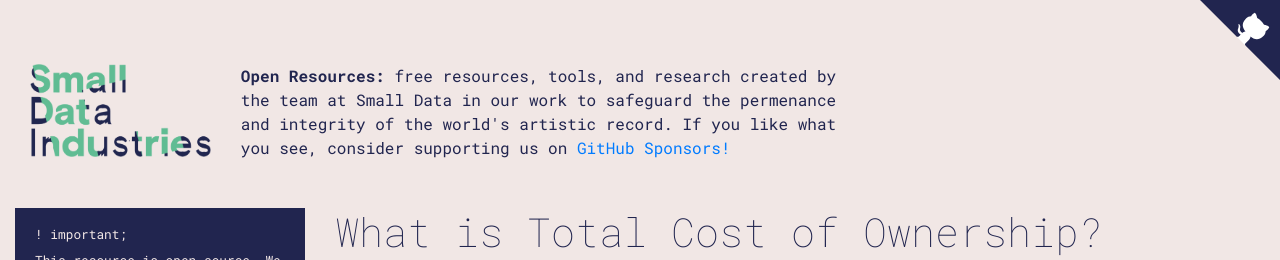
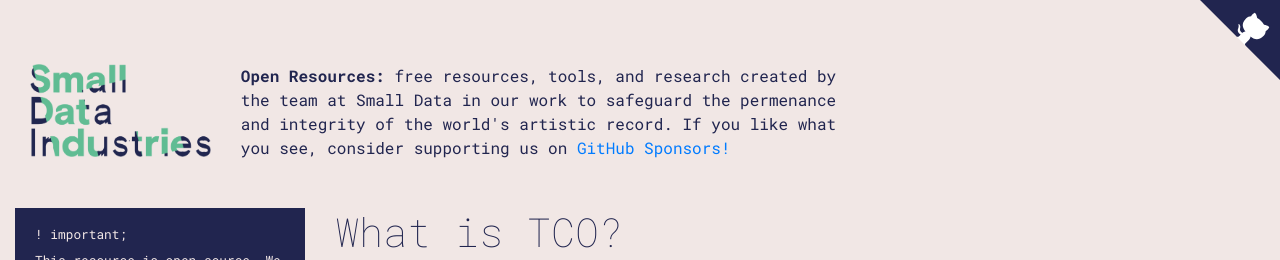
Before and after one commit to smalldata-industries/Open-Resources, a Jekyll site: the page built from total-cost-of-ownership/index.md, in a window 1280 px wide, cut to the strip 0-260 px from the top of the page. Built offline with Jekyll 4.4.1, drawn with Linux system fonts in a browser that asks for light colours.

Commit message:
changing wording....

```diff
--- a/_layouts/homepage.html
+++ b/_layouts/homepage.html
@@ -80,7 +80,7 @@
       <a href="total-cost-of-ownership/">
       <div class="grid-item-content">
         <img class="img-fluid" src="/assets/img/TCO.jpg">
-        <h5 >What is Total Cost of Ownership?</h5>
+        <h5 >What is TCO?</h5>
       <p>Category: reference</p>
       </div>
       </a>
--- a/total-cost-of-ownership/index.md
+++ b/total-cost-of-ownership/index.md
@@ -1,7 +1,7 @@
 ---
-title: What is Total Cost of Ownership?
+title: What is TCO?
 layout: default
 ---
 
-# What is Total Cost of Ownership?
+# What is TCO?
 <iframe class="vid" width="560" height="315" src="https://www.youtube.com/embed/Hsf9pXUE0Ys" frameborder="0" allow="accelerometer; autoplay; encrypted-media; gyroscope; picture-in-picture" allowfullscreen></iframe>
```
